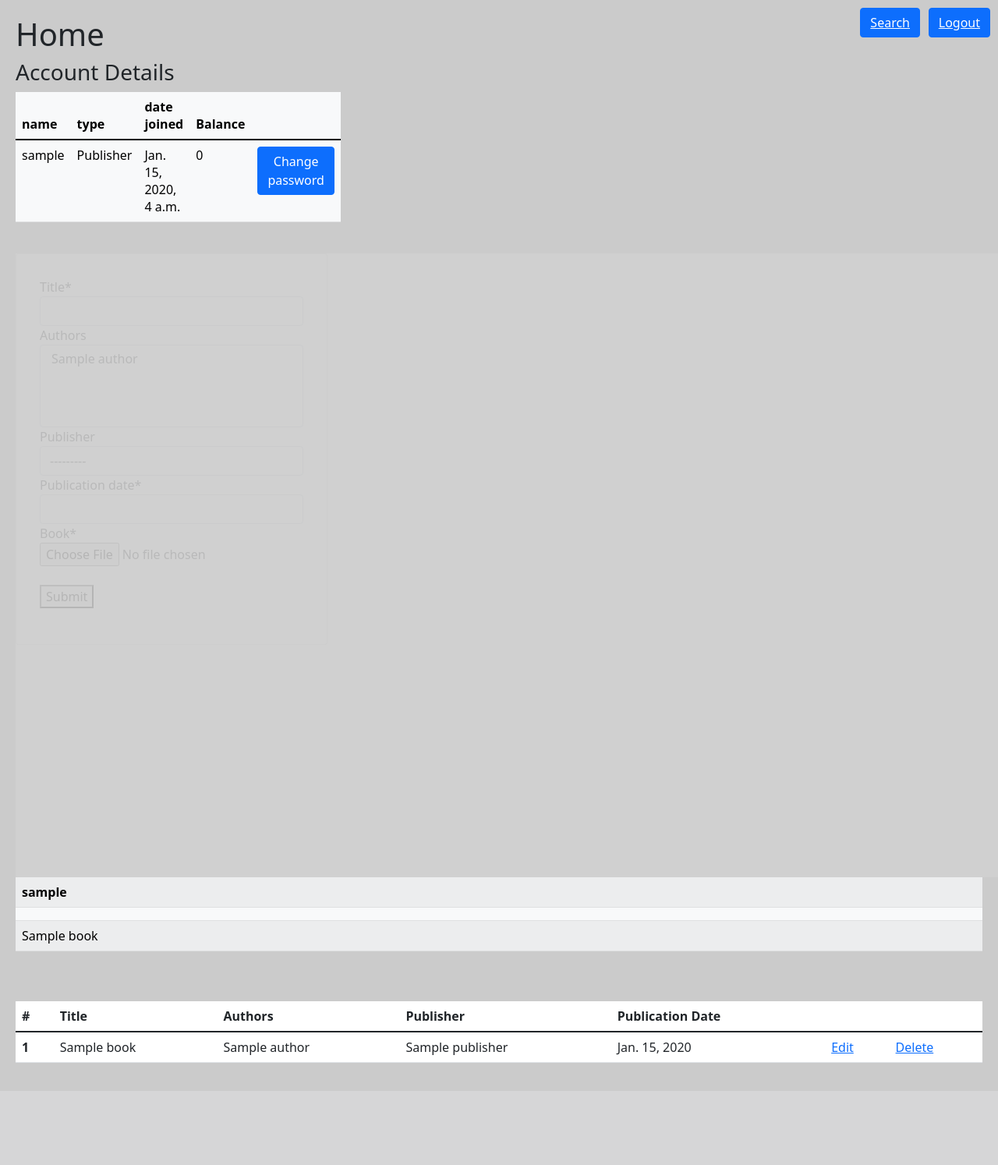
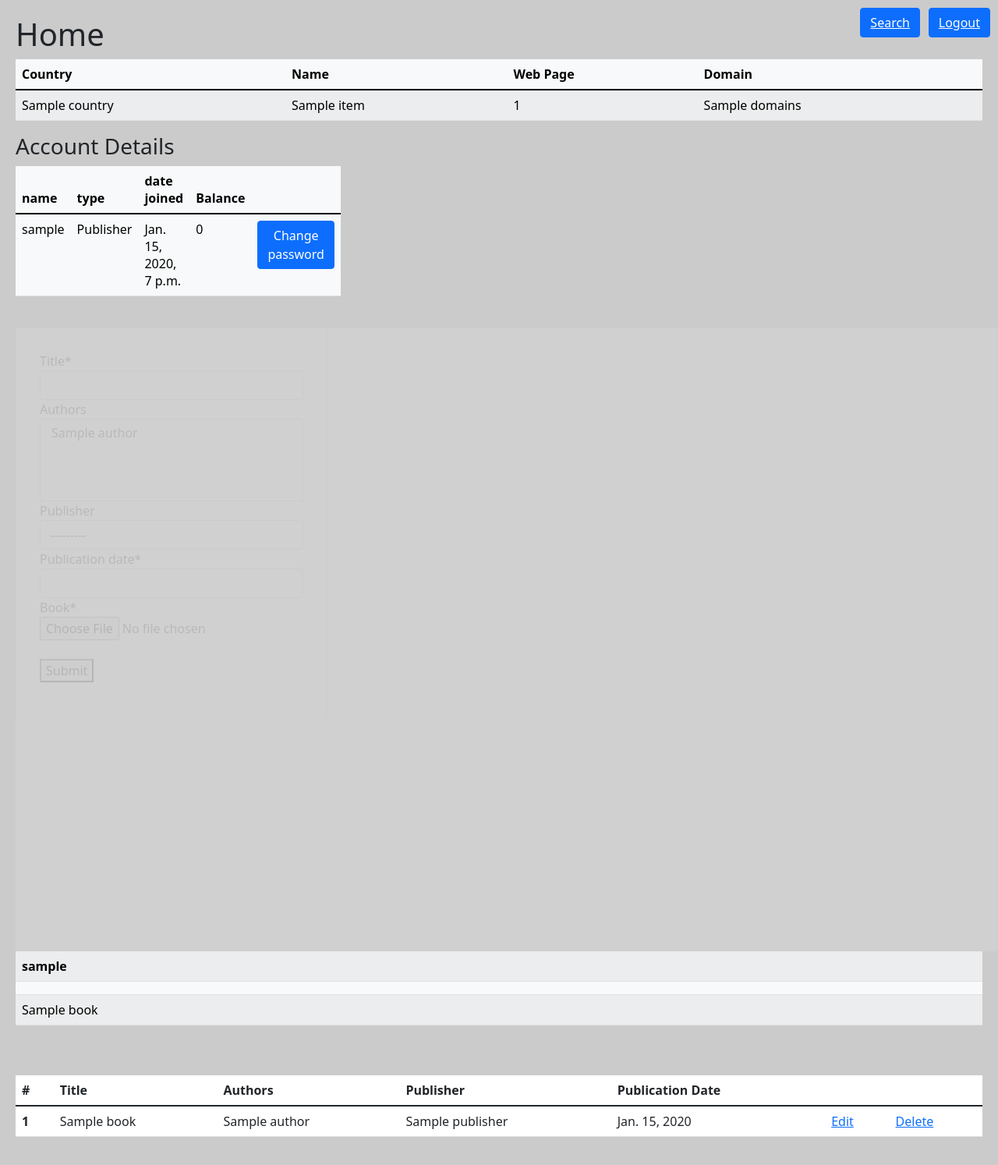
Before and after one commit to Panoskontos/Django-LibraryApp, a Django app: page / in a window 1280 px wide. Shown: the whole page at 78% size. Before the commit the page ends 1363 px from the top, so only its background shows below. Run offline with Django 4.2, Linux system fonts and the light colour scheme; a user stored in the database is signed in; tables that the repository leaves empty hold one stand-in row (values such as "Sample post"); a database or web service that is not in the repository returns one stand-in record (values such as "Sample title"); data that the repository does not hold is empty; some libraries are stand-ins or nearby versions.

Commit message:
added UK universities

```diff
--- a/Mylibrary/models.py
+++ b/Mylibrary/models.py
@@ -67,9 +67,14 @@ class Book(models.Model):
 
 
 class Favorites(models.Model):
-    pass
+    date_created = models.DateTimeField(auto_now=True)
+
+    def __str__(self):
+        return(self.date_created)
 
 # Many to many
+
+
 class Wishlist(models.Model):
     book = models.ForeignKey(Book, blank=True, on_delete=models.CASCADE)
     user = models.ForeignKey(CustomUser, blank=True, on_delete=models.CASCADE)
--- a/Mylibrary/templates/Mylibrary/home.html
+++ b/Mylibrary/templates/Mylibrary/home.html
@@ -6,6 +6,32 @@
 <link rel="stylesheet" href="{% static 'Mylibrary/index.css' %}">
 
 <h1>Home</h1>
+
+
+
+
+
+<table class="table table-striped table-light">
+  <thead>
+    <tr>
+      <th scope="col">Country</th>
+      <th scope="col">Name</th>
+      <th scope="col">Web Page</th>
+      <th scope="col">Domain</th>
+    </tr>
+  </thead>
+  <tbody>
+    {% for i in object %}
+    <tr>
+      <td>{{i.country}}</td>
+      <td>{{i.name}}</td>
+      <td>{{i.web_pages}}</td>
+      <td>{{i.domains}}</td>
+    </tr>
+    {% endfor %}
+  </tbody>
+</table>
+
 
 
 <button style="position: absolute; right: 10px; top:10px;" class="btn btn-primary">
--- a/Mylibrary/views.py
+++ b/Mylibrary/views.py
@@ -6,6 +6,7 @@ from .models import *
 from django.contrib import auth
 from django.contrib.auth.decorators import login_required
 from .filters import *
+import requests
 
 
 @login_required(login_url='login')
@@ -30,11 +31,22 @@ def home(request):
     # for i in wishlist:
     #     mydict[i.user.username].add(i.book.title)
 
+
+# API
+    url = "http://universities.hipolabs.com/search?country=United+Kingdom"
+    r = requests.get(url)
+    object = r.json()
+    print(object)
+
     # print(mydict)
     context = {
         'wishlist': wishlist,
         'books': books,
         'mydict': mydict,
+
+
+        # API data
+        'object': object,
     }
     return render(request, 'Mylibrary/home.html', context)
 
--- a/project/settings.py
+++ b/project/settings.py
@@ -113,9 +113,11 @@ AUTH_PASSWORD_VALIDATORS = [
 
 LANGUAGE_CODE = 'en-us'
 
-TIME_ZONE = 'Pacific/Galapagos'
+TIME_ZONE = 'Asia/Tokyo'
 
 USE_I18N = True
+
+USE_L10N = True
 
 USE_TZ = True
 
```
Also changed, not shown: Mylibrary/migrations/0008_favorites_date_created.py (added).
